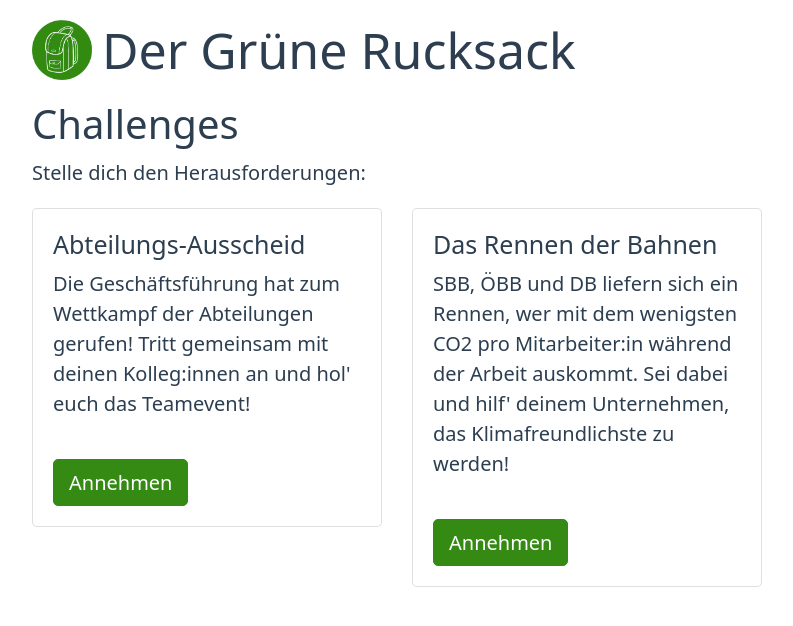
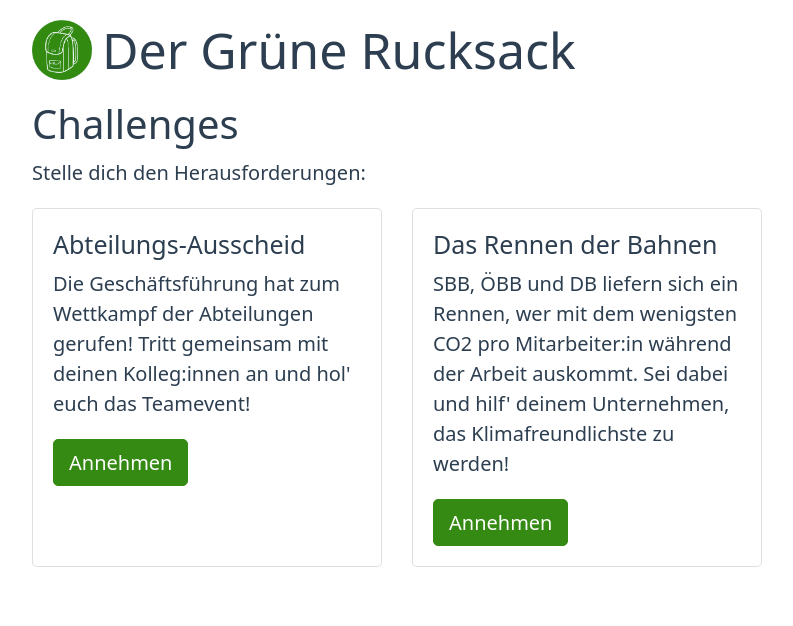
Before and after one commit to drei-lander-hack/green-backpack, a Vue app: page /#/section/1/challenges in a window 1280 px wide. Shown: the top 626 px of the page, without its empty margins (53-846 px from the left). Built offline with nearby package versions, Linux system fonts and the light colour scheme.

Commit message:
Moved style for cards into component

```diff
--- a/src/components/Behaviour.vue
+++ b/src/components/Behaviour.vue
@@ -59,21 +59,6 @@ export default component
 </template>
 
 <style lang="scss" scoped>
-.card {
-  height: 100%;
-
-  .card-body {
-    display: flex;
-    flex-direction: column;
-
-    .btn-container {
-      flex-grow: 1;
-      align-items: end;
-      padding-top: 1rem;
-    }
-  }
-}
-
 details {
   font-size: 80%;
 }
--- a/src/components/Card.vue
+++ b/src/components/Card.vue
@@ -18,3 +18,20 @@ export default defineComponent({
     </div>
   </div>
 </template>
+
+<style lang="scss" scoped>
+.card {
+  height: 100%;
+
+  .card-body {
+    display: flex;
+    flex-direction: column;
+
+    .btn-container {
+      flex-grow: 1;
+      align-items: end;
+      padding-top: 1rem;
+    }
+  }
+}
+</style>
--- a/src/components/Challenges.vue
+++ b/src/components/Challenges.vue
@@ -48,20 +48,3 @@ export default component
     </div>
   </div>
 </template>
-
-<style lang="scss" scoped>
-.card {
-  height: 100%;
-
-  .card-body {
-    display: flex;
-    flex-direction: column;
-
-    .btn-container {
-      flex-grow: 1;
-      align-items: end;
-      padding-top: 1rem;
-    }
-  }
-}
-</style>
```
